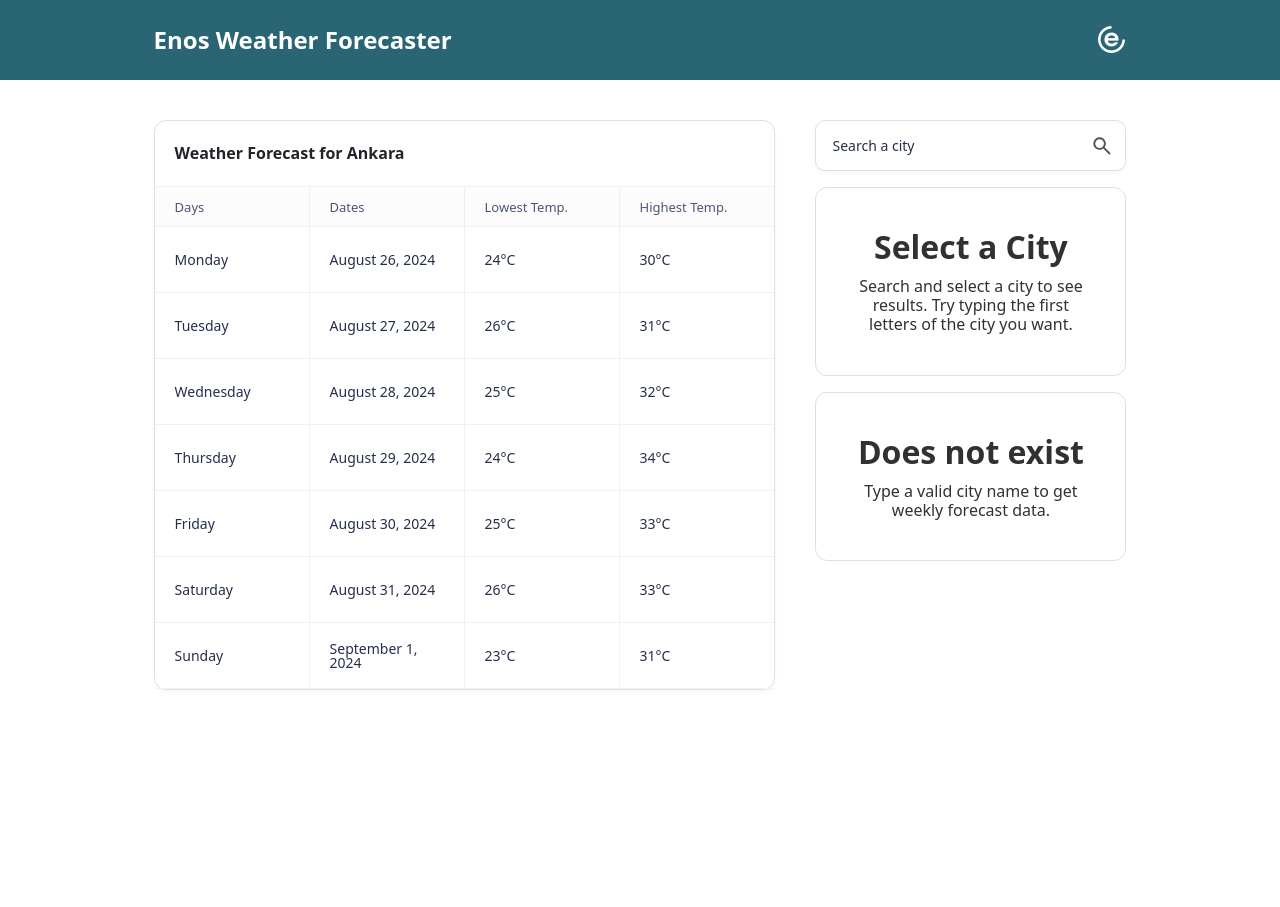
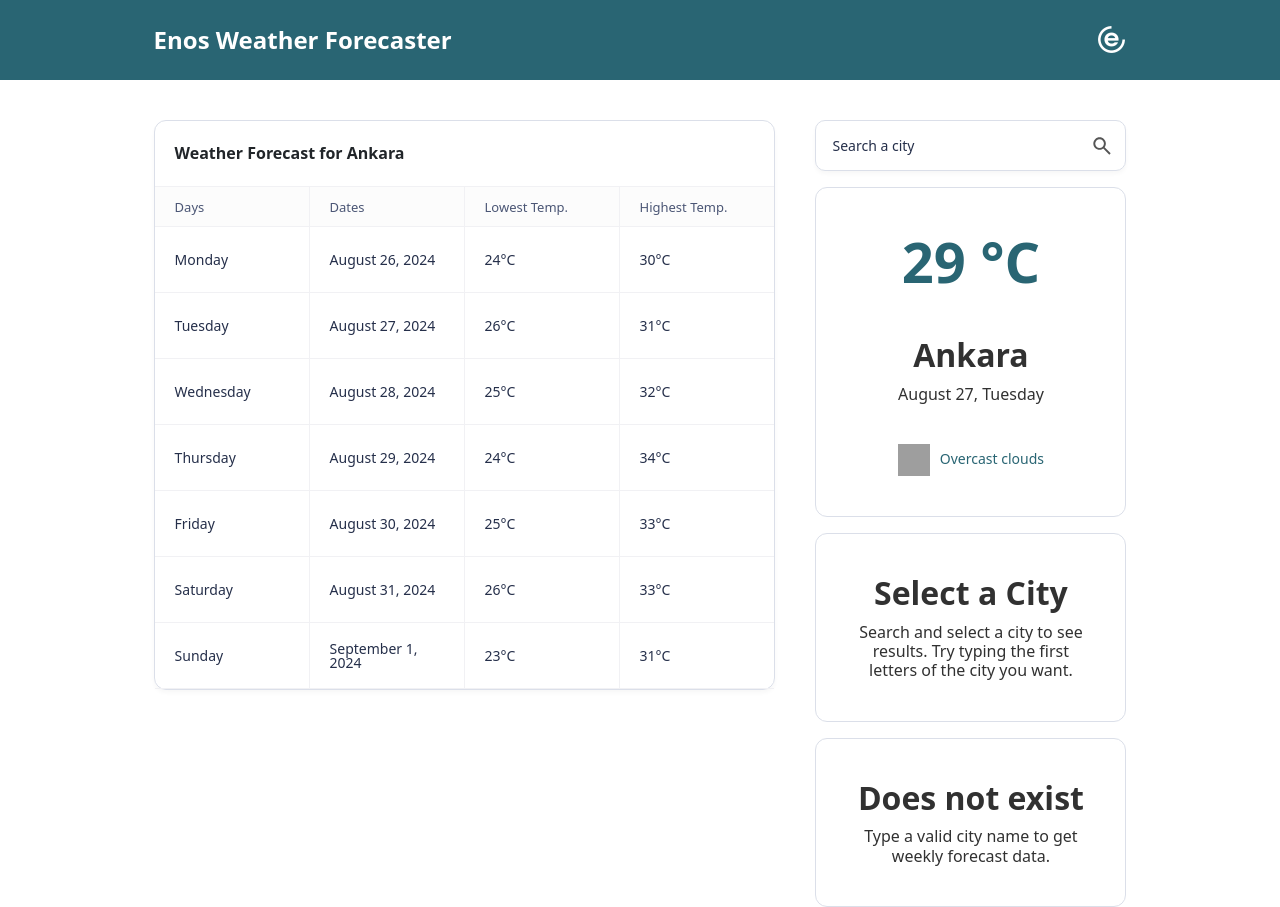
Before and after one commit to ensonal/EnosWeatherForecast-React, a React (Create React App) app in the folder enos-app/: page /forecast in a window 1280 px wide. Before the commit the page ends 800 px from the top, so only its background shows below. Built offline with nearby package versions, Linux system fonts and the light colour scheme; grey boxes are pictures that could not be loaded.

Commit message:
create weather card

```diff
--- /dev/null
+++ b/enos-app/src/modules/forecast/components/CurrentWeatherCard/CurrentWeatherCard.css
@@ -0,0 +1,45 @@
+.current-weather-card {
+    padding: 40px;
+    gap: 40px;
+}
+
+.degree-text {
+    font-size: 56px;
+    font-weight: 700;
+    line-height: 67.77px;
+    color: #296573;
+}
+
+.city-name {
+    font-size: 32px;
+    font-weight: 700;
+    line-height: 38.73px;
+    color: #313131;
+}
+
+.date-time {
+    font-size: 16px;
+    font-weight: 400;
+    line-height: 19.36px;
+    color: #313131;
+}
+
+.general-info {
+    gap: 10px;
+}
+
+.weather-status {
+    gap: 10px;
+}
+
+.weather-icon {
+    width: 32px;
+    height: 32px;
+}
+
+.weather-status-text {
+    font-size: 14px;
+    font-weight: 400;
+    line-height: 16.94px;
+    color: #296573;
+}
--- /dev/null
+++ b/enos-app/src/modules/forecast/components/CurrentWeatherCard/CurrentWeatherCard.tsx
@@ -0,0 +1,18 @@
+import "./CurrentWeatherCard.css";
+import c04d from "../../../../assets/icons/weather/c04d.png";
+
+export function CurrentWeatherCard() {
+    return (
+        <div className="default-card current-weather-card d-flex flex-column align-items-center justify-content-between">
+            <p className="degree-text m-0">29 °C</p>
+            <div className="general-info d-flex flex-column align-items-center">
+                <p className="city-name m-0">Ankara</p>
+                <p className="date-time m-0">August 27, Tuesday</p>
+            </div>
+            <div className="weather-status d-flex flex-row align-items-center">
+                <img src={c04d} alt="weather status" className="weather-icon" />
+                <p className="weather-status-text m-0">Overcast clouds</p>
+            </div>
+        </div>
+    );
+}
--- a/enos-app/src/modules/forecast/ui/SearchSummaryContainer/SearchSummaryContainer.tsx
+++ b/enos-app/src/modules/forecast/ui/SearchSummaryContainer/SearchSummaryContainer.tsx
@@ -1,4 +1,5 @@
 import { SearchInputField } from "../../../../components/common/SearchInputField/SearchInputField";
+import { CurrentWeatherCard } from "../../components/CurrentWeatherCard/CurrentWeatherCard";
 import DisplayEmptyStateCard from "../../components/DisplayEmptyStateCard/DisplayEmptyStateCard";
 import SelectInfoCard from "../../components/SelectInfoCard/SelectInfoCard";
 
@@ -6,6 +7,7 @@ export function SearchSummaryContainer() {
     return (
         <div className="d-flex flex-column gap-3">
             <SearchInputField />
+            <CurrentWeatherCard />
             <SelectInfoCard />
             <DisplayEmptyStateCard />
         </div>
```
